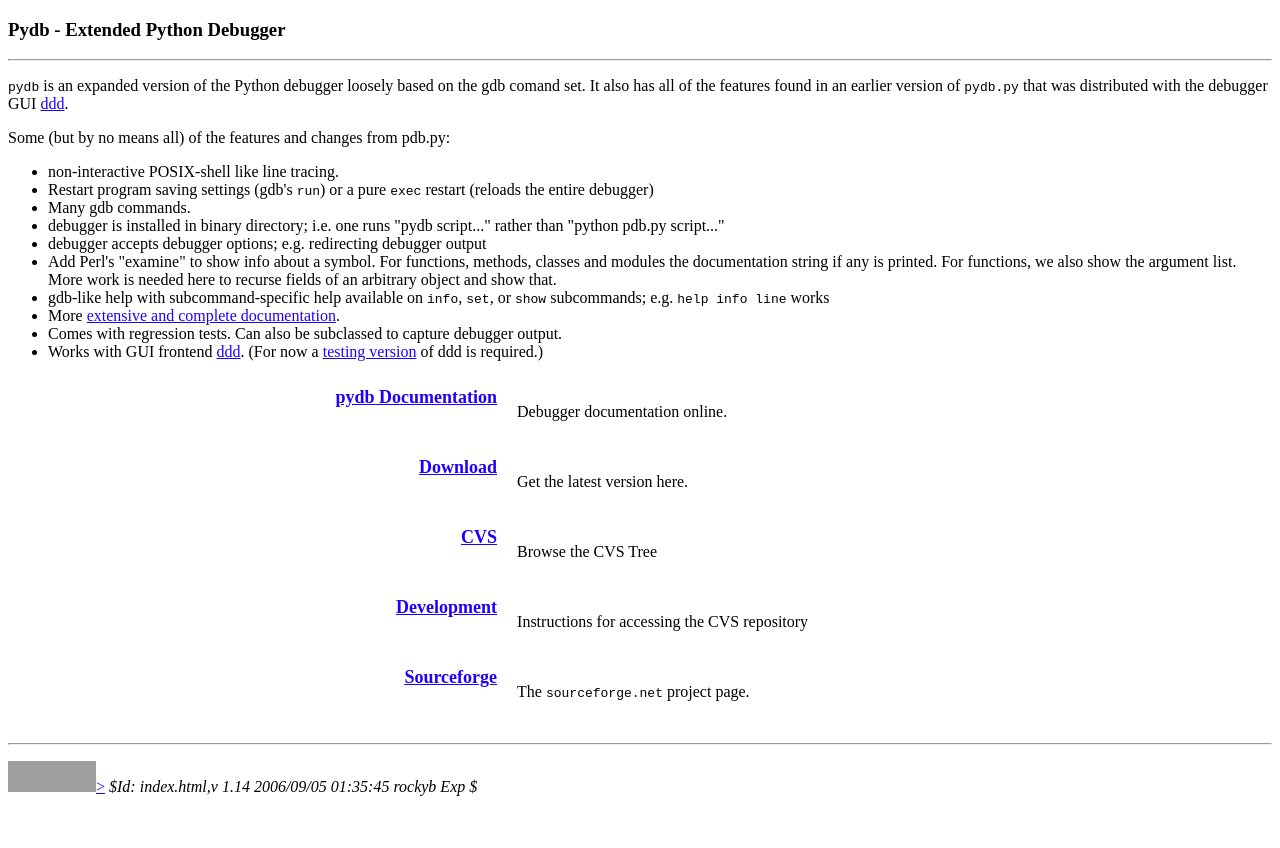
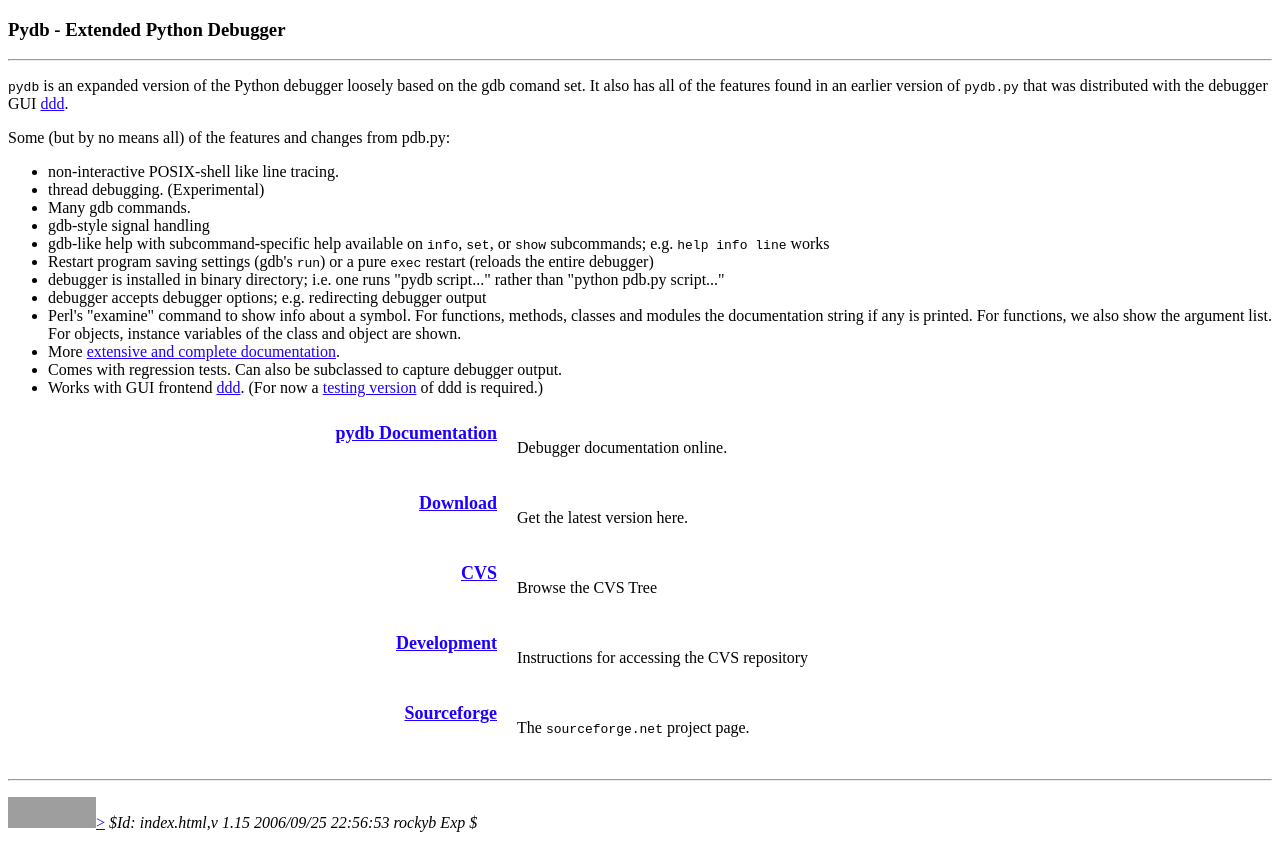
Before and after one commit to Trepan-Debuggers/pydb, a plain HTML site: page htdocs/index.html in a window 1280 px wide. Before the commit the page ends 812 px from the top, so only its background shows below. Drawn offline with Linux system fonts and the light colour scheme; grey boxes are pictures that could not be loaded.

Commit message:
Revise to add threading and signal handling.

```diff
--- a/htdocs/index.html
+++ b/htdocs/index.html
@@ -28,24 +28,28 @@ Some (but by no means all) of the features and changes from pdb.py:
 
 <li>non-interactive POSIX-shell like line tracing.
 
+<li>thread debugging. (Experimental)
+
+<li>Many gdb commands.
+
+<li>gdb-style signal handling
+
+<li>gdb-like help with subcommand-specific help available on
+  <tt>info</tt>, <tt>set</tt>, or <tt>show</tt> subcommands;
+  e.g. <tt>help info line</tt> works
+
 <li>Restart program saving settings (gdb's <tt>run</tt>) or a pure
 <tt>exec</tt> restart (reloads the entire debugger)
-
-<li>Many gdb commands.
 
 <li>debugger is installed in binary directory; i.e. one runs "pydb script..."
   rather than "python pdb.py script..."
 
 <li>debugger accepts debugger options; e.g. redirecting debugger output
 
-<li>Add Perl's "examine" to show info about a symbol.  For functions,
+<li>Perl's "examine" command to show info about a symbol.  For functions,
   methods, classes and modules the documentation string if any is printed.
-  For functions, we also show the argument list. More work is needed here
-  to recurse fields of an arbitrary object and show that.
-
-<li> gdb-like help with subcommand-specific help available on
-  <tt>info</tt>, <tt>set</tt>, or <tt>show</tt> subcommands;
-  e.g. <tt>help info line</tt> works
+  For functions, we also show the argument list. For objects, instance
+  variables of the class and object are shown.
 
 <li>More <a href="http://bashdb.sourceforge.net/pydb/pydb/lib/index.html">
 extensive and complete documentation</a>.
@@ -116,6 +120,6 @@ version</a> of ddd is required.)
 src="http://sourceforge.net/sflogo.php?group_id=61395&amp;type=1"
 alt="SourceForge Logo" border="0" height="31" width="88">></a>
 
-<i>$Id: index.html,v 1.14 2006/09/05 01:35:45 rockyb Exp $</i>
+<i>$Id: index.html,v 1.15 2006/09/25 22:56:53 rockyb Exp $</i>
 </body>
 </html>
```
